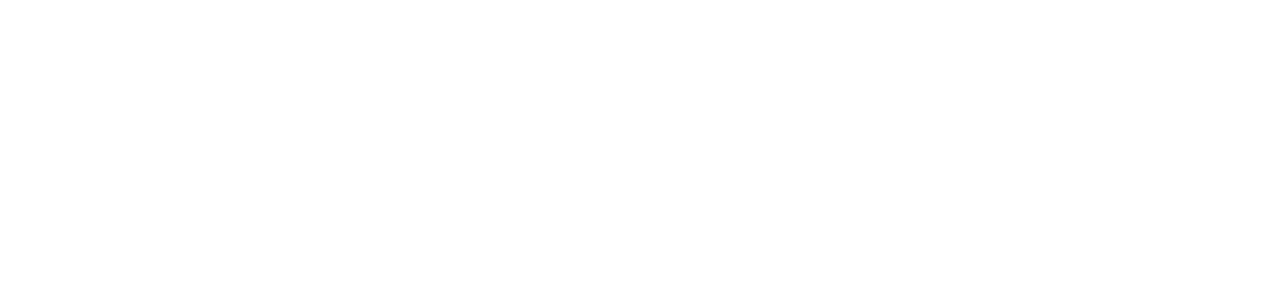
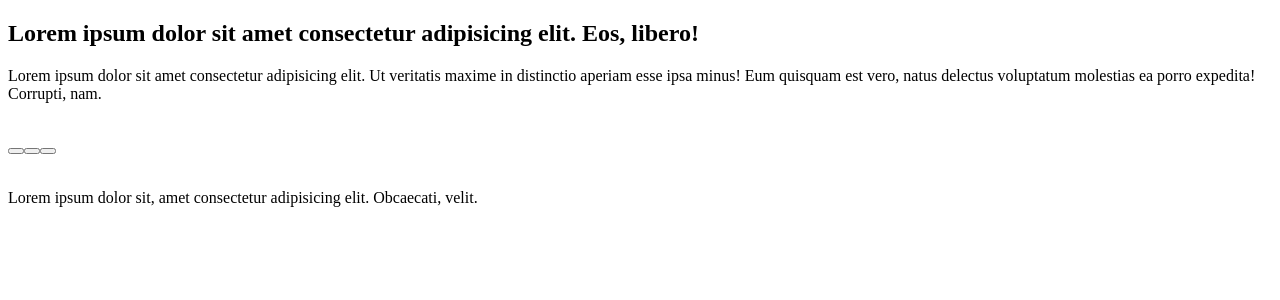
Before and after one commit to kacpi95/My-page, a React (Vite) app: page /about in a window 1280 px wide. Shown: the top 300 px of the page. Built offline with nearby package versions, Linux system fonts and the light colour scheme.

Commit message:
add: structure in AboutPage

```diff
--- a/src/components/views/AboutPage/AboutPage.jsx
+++ b/src/components/views/AboutPage/AboutPage.jsx
@@ -1,3 +1,30 @@
 export default function AboutPage() {
-	return;
+	return (
+		<section id='about'>
+			<div class='container'>
+				<div class='wrapper-about'>
+					<h2>Lorem ipsum dolor sit amet consectetur adipisicing elit. Eos, libero!</h2>
+					<p class='description'>
+						Lorem ipsum dolor sit amet consectetur adipisicing elit. Ut veritatis maxime in distinctio aperiam esse ipsa minus! Eum quisquam est vero, natus delectus voluptatum molestias ea porro expedita! Corrupti, nam.
+					</p>
+					<div class='images-row'>
+						<img src='' alt='' />
+						<img
+							src=''
+							alt=''
+						/>
+					</div>
+					<div class='buttons-row'>
+						<button></button>
+						<button></button>
+						<button></button>
+					</div>
+				</div>
+				<div class='image-profile'>
+					<img src='' alt='' />
+					<p>Lorem ipsum dolor sit, amet consectetur adipisicing elit. Obcaecati, velit.</p>
+				</div>
+			</div>
+		</section>
+	);
 }
```
